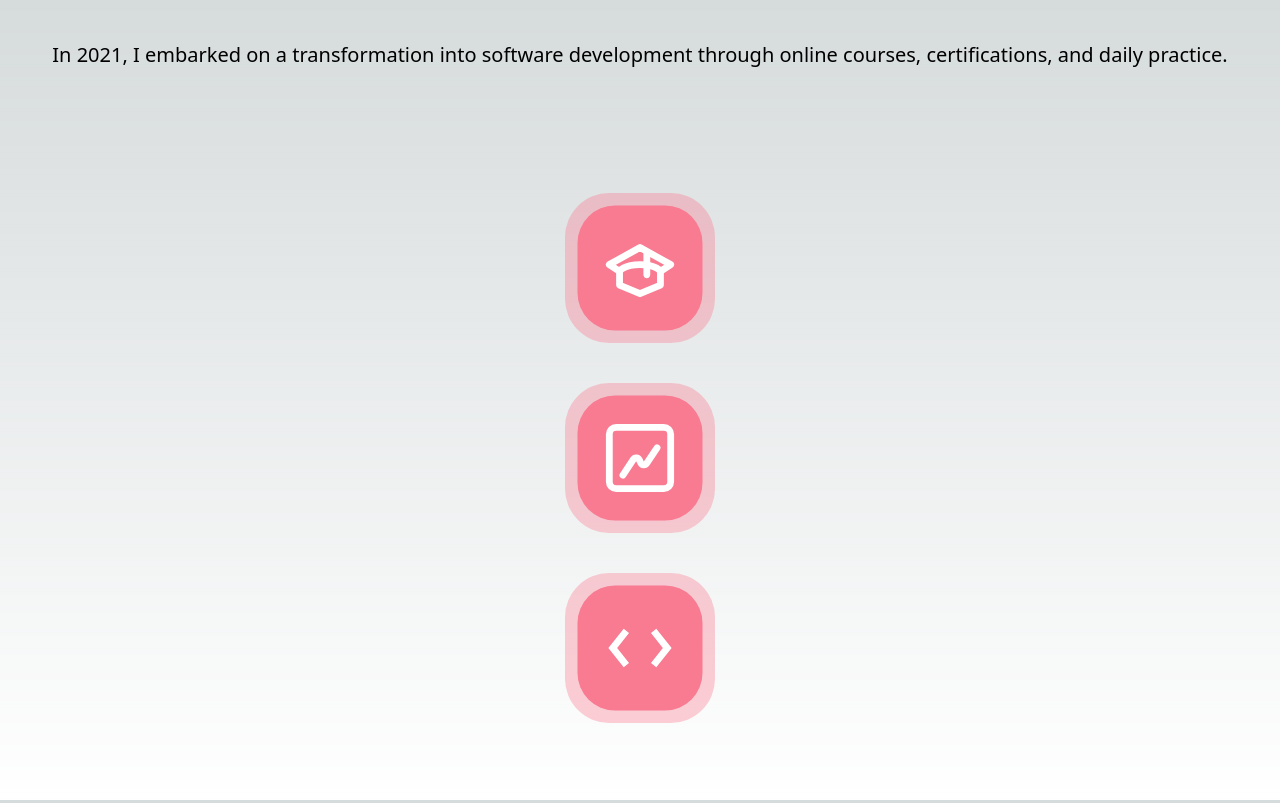
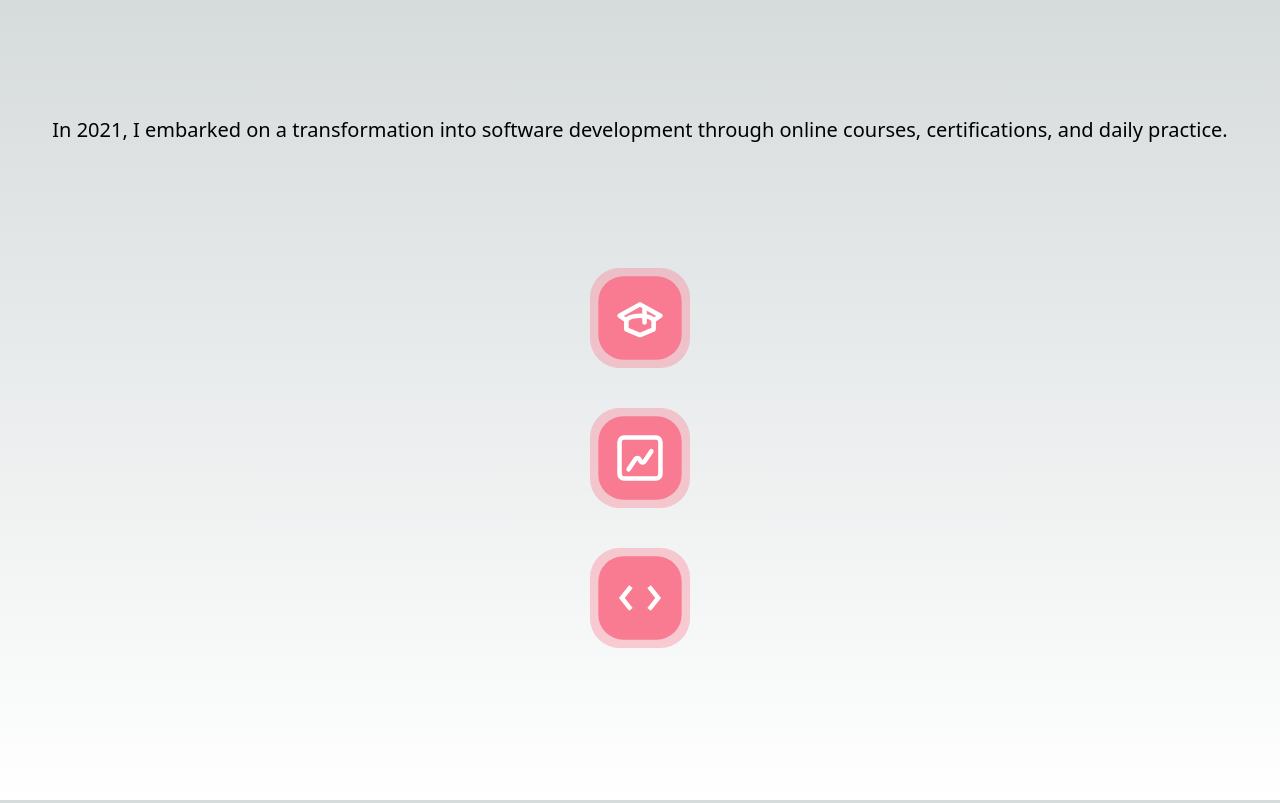
Before and after one commit to xpilasi/new_xpilasi_easy_portfolio, a Next.js app: page /components/screens/MyStory in a window 1280 px wide. Built offline with nearby package versions, Linux system fonts and the light colour scheme.

Commit message:
icons size

```diff
--- a/pages/components/screens/MyStory.jsx
+++ b/pages/components/screens/MyStory.jsx
@@ -98,7 +98,7 @@ const MyStory = ({darkMode}) => {
         <Image
         src={degreeLightSVG}
         alt="Degree Icon"
-        width={150}
+        width={100}
         style={iconsSpin}
         onMouseOver={handleMouseOver}
         onMouseOut={handleMouseOut}
@@ -120,7 +120,7 @@ const MyStory = ({darkMode}) => {
         <Image
         src={mgmtLightSVG}
         alt="Management Icon"
-        width={150}
+        width={100}
         style={iconsSpin}
         onMouseOver={handleMouseOver}
         onMouseOut={handleMouseOut}
@@ -141,7 +141,7 @@ const MyStory = ({darkMode}) => {
         <Image
         src={codeLightSVG}
         alt="Code Icon"
-        width={150}
+        width={100}
         style={iconsSpin}
         onMouseOver={handleMouseOver}
         onMouseOut={handleMouseOut}
```
